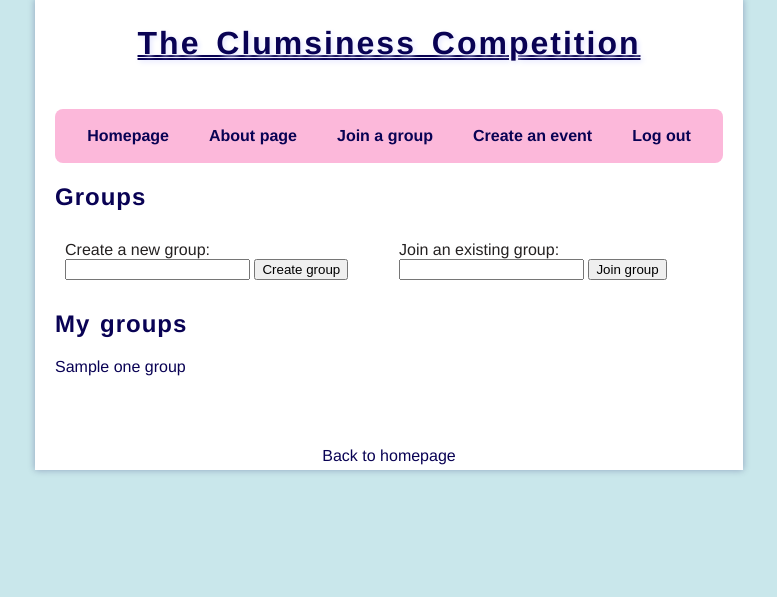
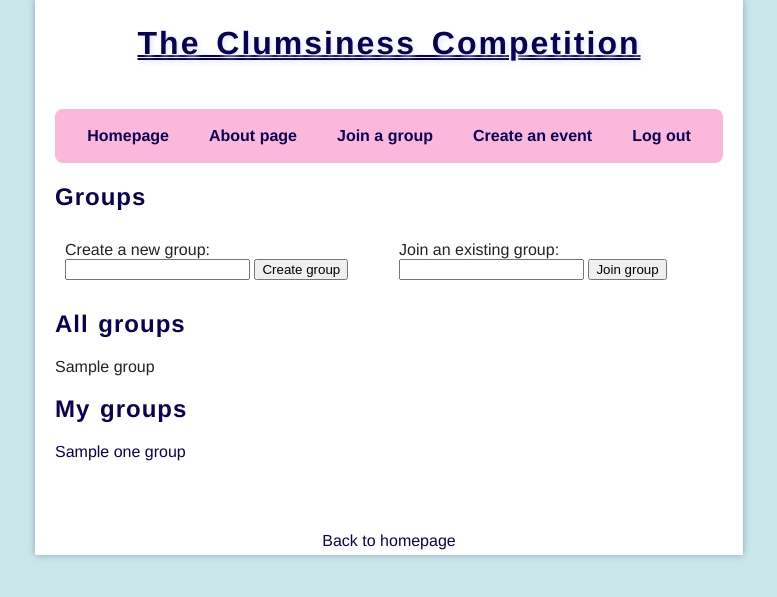
Before and after one commit to rautiais/t-h-ilykisa, a Flask app: template templates/groups.html in a window 1280 px wide. Shown: the part 31-628 px from the top of the page, without its empty margins (251-1028 px from the left). Run offline with Flask 3, Linux system fonts and the light colour scheme; the template is opened without the code that fills it: most values are stand-ins (such as "Sample title", 1, 10 or a date in 2020).

Commit message:
Trying to add all groups -list on groups

```diff
--- a/templates/groups.html
+++ b/templates/groups.html
@@ -40,6 +40,14 @@
                 </form>
             </div>
         </div>
+        <h2>All groups</h2>
+        <div>
+            {% for group in all_groups %}
+                <p>{{ group.group_name | capitalize}}</p>
+            {% else %}
+                <p>No groups found.</p>
+            {% endfor %}
+        </div>
         <h2>My groups</h2>
         <div>
             {% for one_group in my_groups %}
```
Also changed, not shown: groups_main.py (+8 -1 lines).
